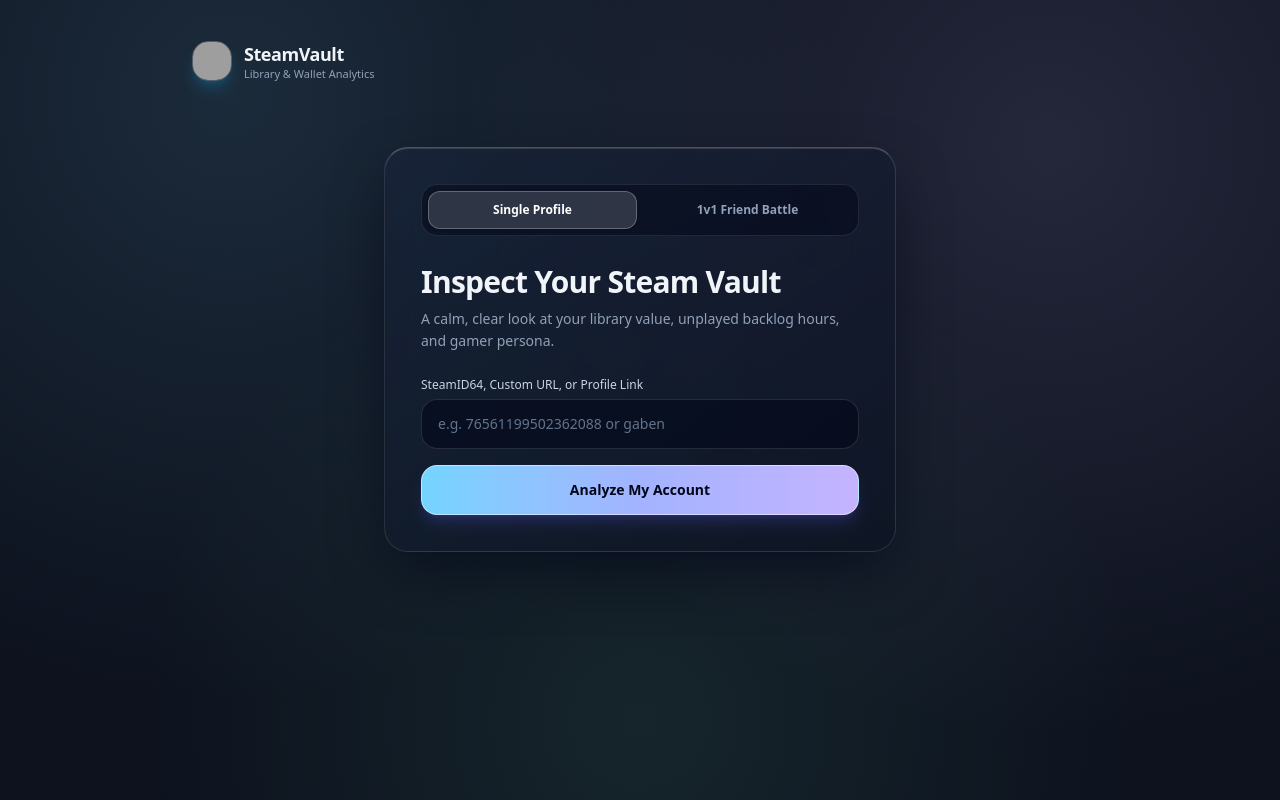
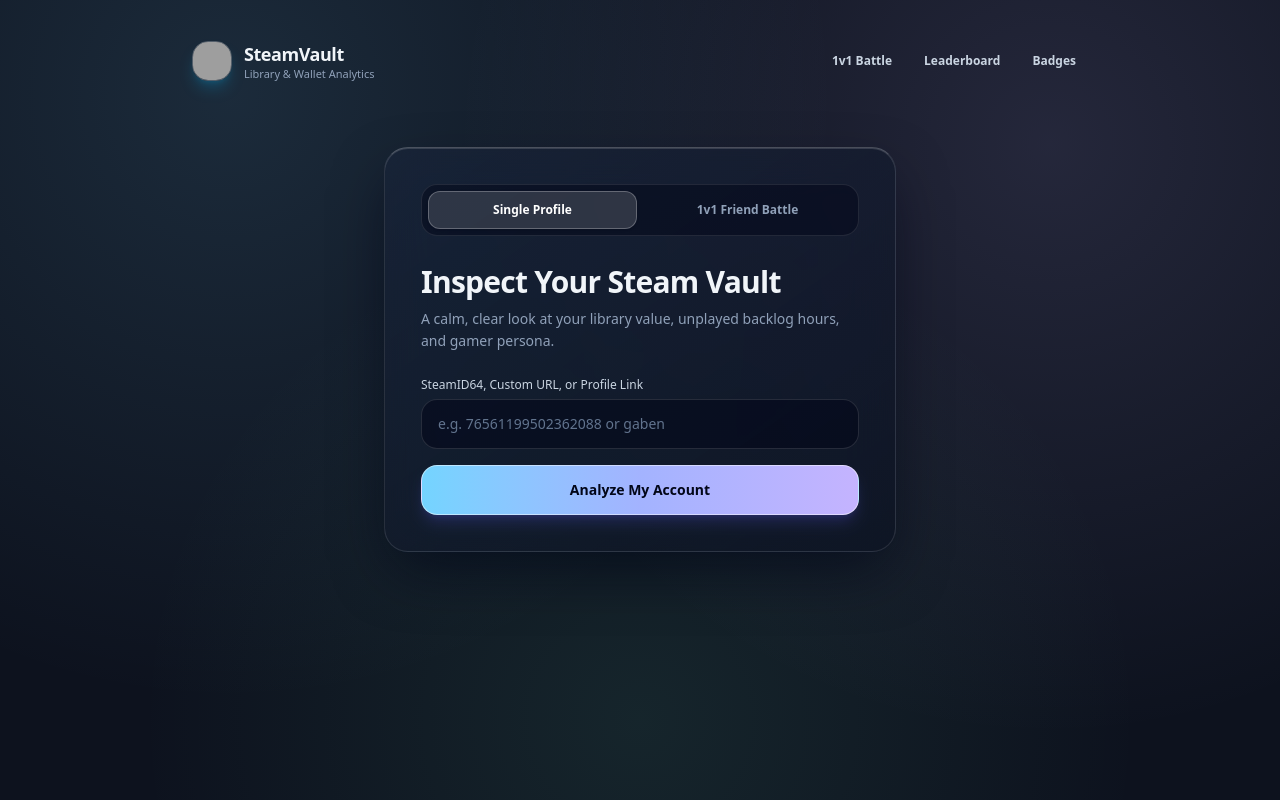
Before and after one commit to Subho801/steamvault, a Next.js app: page / in a window 1280 px wide. Built offline with nearby package versions, Linux system fonts and the light colour scheme; grey boxes are pictures that could not be loaded.

Commit message:
Update SteamVaultClient.js

```diff
--- a/app/SteamVaultClient.js
+++ b/app/SteamVaultClient.js
@@ -298,7 +298,7 @@ export default function SteamVaultClient({ initialId }) {
       )}
 
       {/* Top Brand Header */}
-      <div className="w-full max-w-4xl flex items-center justify-between mb-8">
+      <div className="w-full max-w-4xl flex flex-wrap items-center justify-between gap-4 mb-8">
         <button
           onClick={resetHome}
           className="flex items-center gap-3 text-left cursor-pointer group"
@@ -318,8 +318,27 @@ export default function SteamVaultClient({ initialId }) {
           </div>
         </button>
 
+        <div className="flex flex-wrap items-center gap-2">
+          <a
+            href="/battle"
+            className="px-3 py-2 rounded-xl text-xs font-semibold text-slate-300 hover:text-white hover:bg-white/10 transition-colors"
+          >
+            1v1 Battle
+          </a>
+          <a
+            href="/leaderboard"
+            className="px-3 py-2 rounded-xl text-xs font-semibold text-slate-300 hover:text-white hover:bg-white/10 transition-colors"
+          >
+            Leaderboard
+          </a>
+          <a
+            href="/badges"
+            className="px-3 py-2 rounded-xl text-xs font-semibold text-slate-300 hover:text-white hover:bg-white/10 transition-colors"
+          >
+            Badges
+          </a>
           {data && (
-          <div className="flex flex-wrap items-center gap-2.5">
+            <>
               <button
                 onClick={resetHome}
                 onMouseMove={handleCardMove}
@@ -340,8 +359,9 @@ export default function SteamVaultClient({ initialId }) {
               >
                 Save Image
               </button>
+            </>
+          )}
         </div>
-        )}
       </div>
 
       {/* Landing Search Box */}
```
Lines whose indentation alone changed are shown as unchanged.
